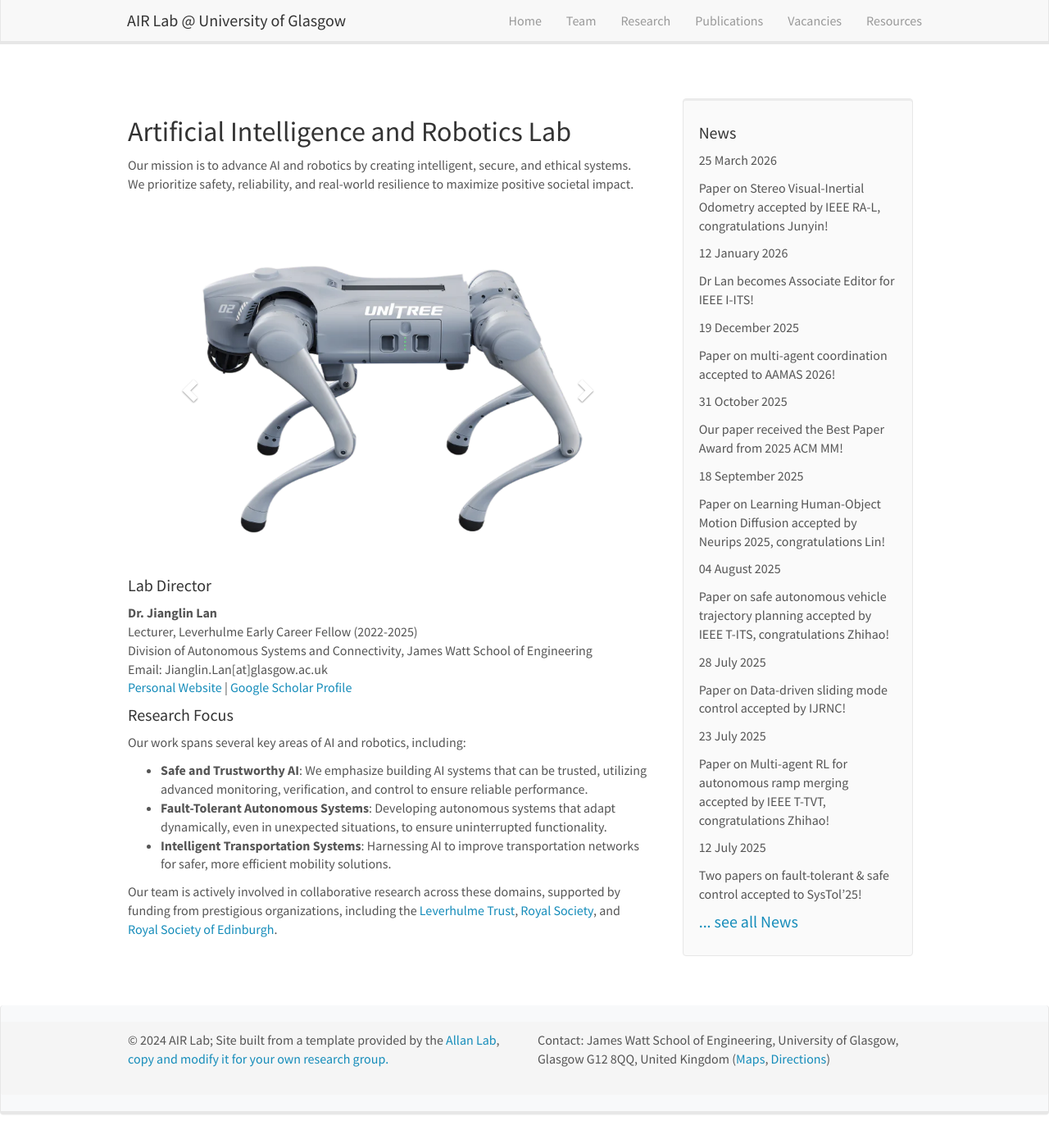
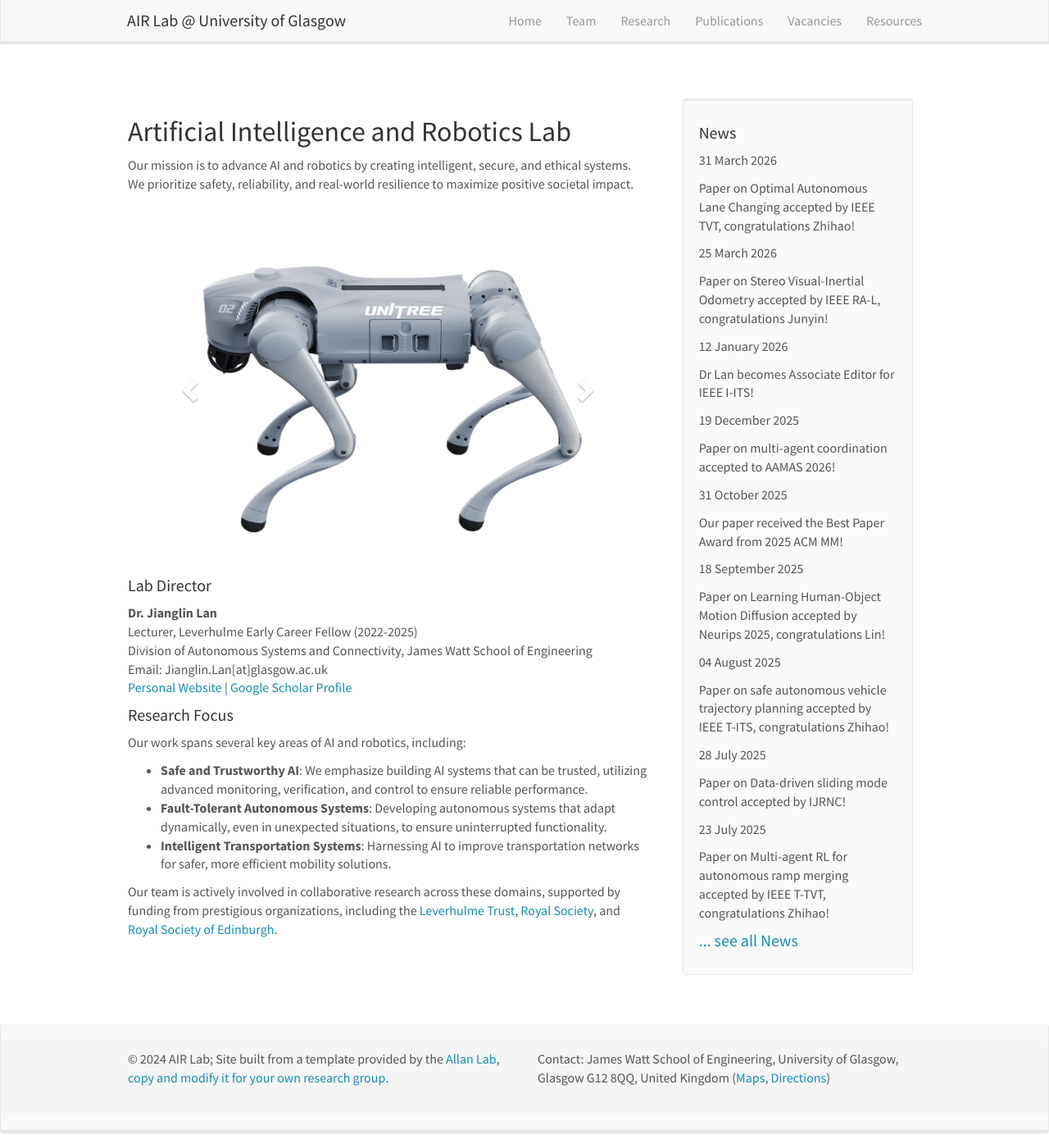
Before and after one commit to AIR-Lan/AIR-Lab, a Jekyll site: the page built from _pages/home.md, in a window 1280 px wide and 1400 px high. Shown: the whole window at 82% size. Built offline with Jekyll 4.4.1, drawn with Linux system fonts in a browser that asks for light colours; nearby versions of some CDN libraries.

Commit message:
Update news.yml

```diff
--- a/_data/news.yml
+++ b/_data/news.yml
@@ -1,3 +1,6 @@
+- date: 31 March 2026
+  headline: Paper on Optimal Autonomous Lane Changing accepted by IEEE TVT, congratulations Zhihao!
+
 - date: 25 March 2026
   headline: Paper on Stereo Visual-Inertial Odometry accepted by IEEE RA-L, congratulations Junyin!
 
```
